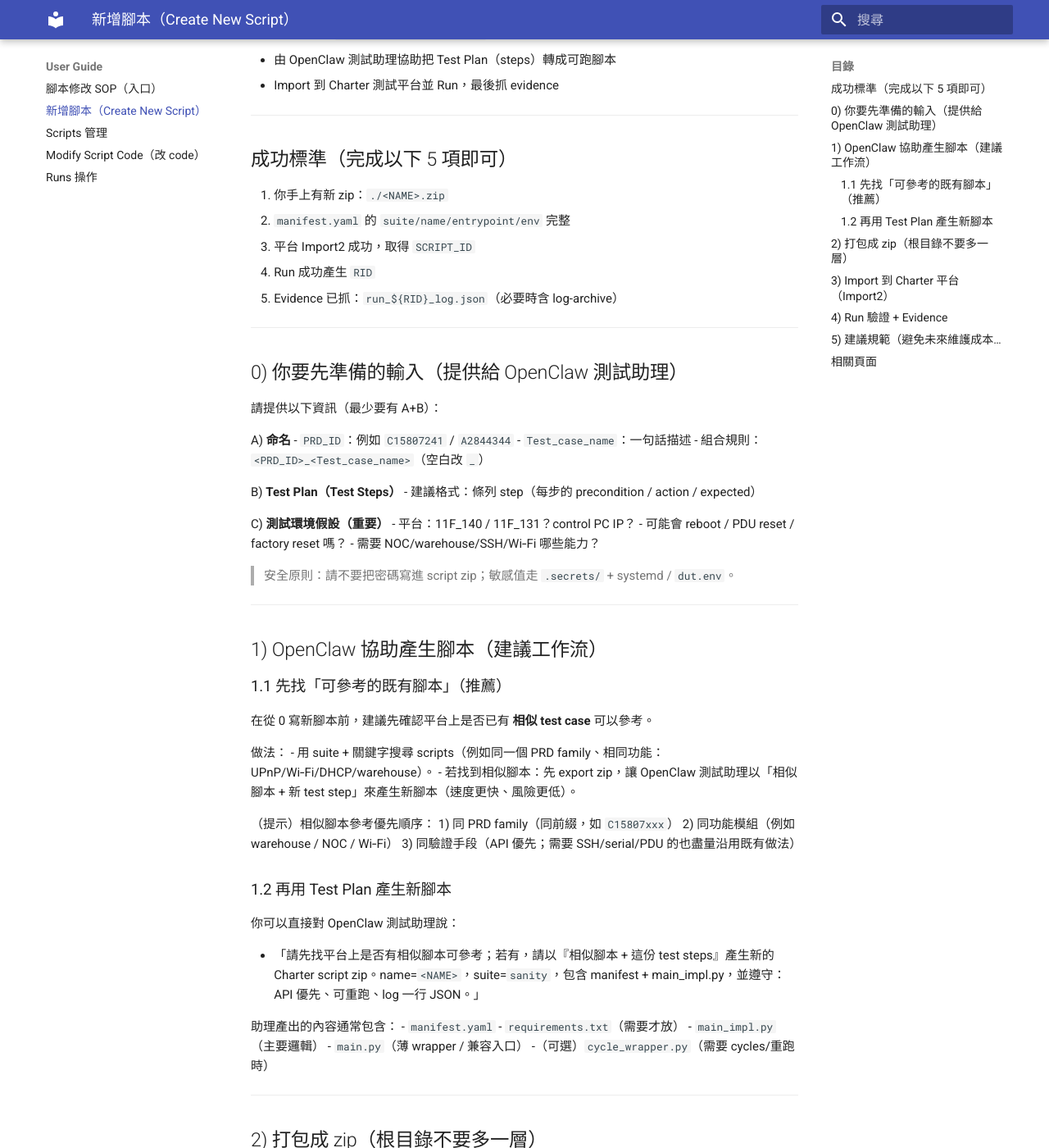
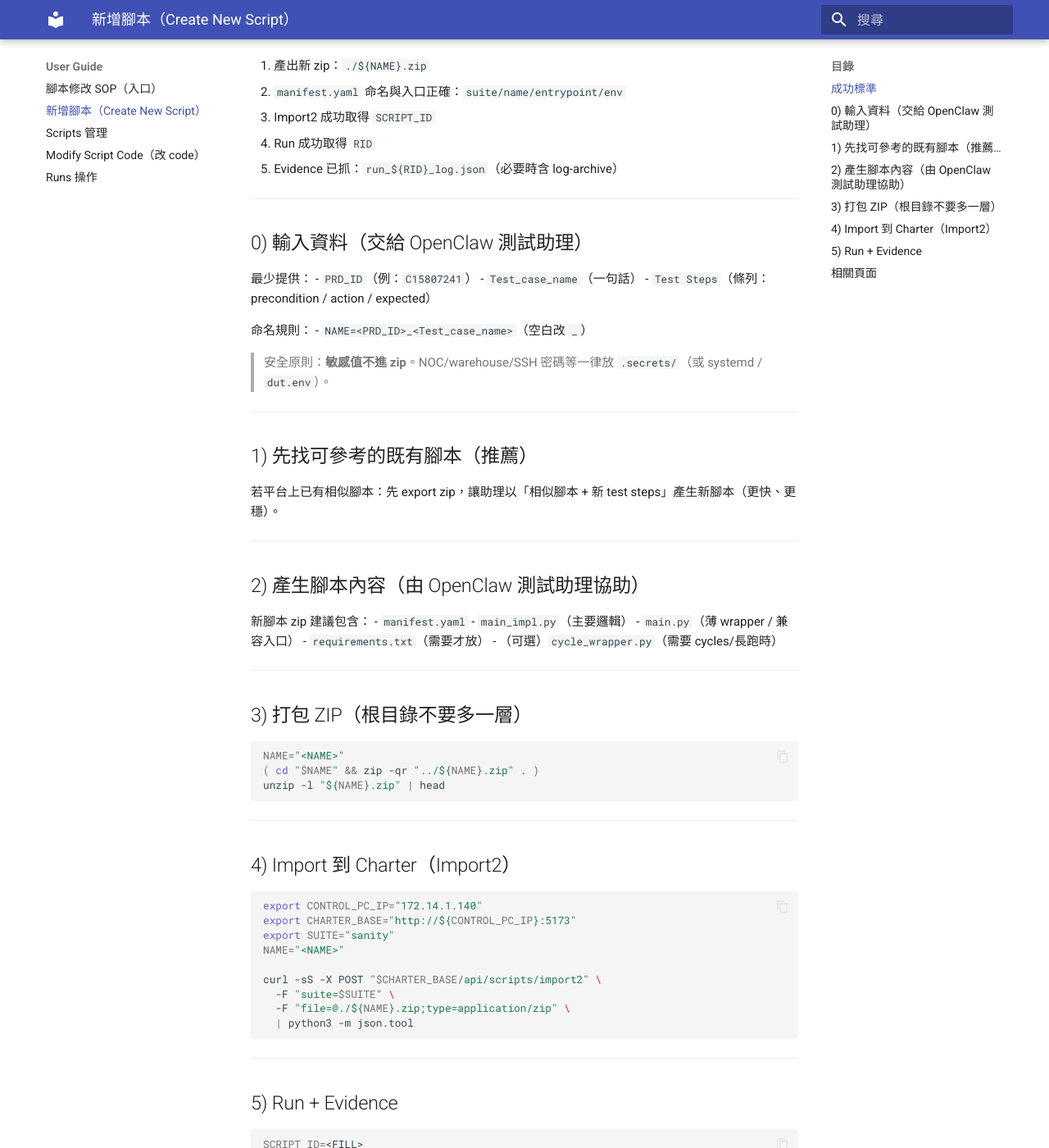
Before and after one commit to askeywifisit-ui/charter_project, an MkDocs documentation site: the page built from docs/charter_site/docs/user_guide/create_new_script.md, in a window 1280 px wide and 1400 px high, scrolled down 327 px. Shown: the whole window at 82% size. Built offline with MkDocs 1.6.1 and Material for MkDocs 9.7.7, drawn with Linux system fonts in a browser that asks for light colours; comment, search, counter and statistics services are not loaded; some of the changed text lies outside the part shown.

Commit message:
docs: simplify create new script guide (professional concise version)

````diff
--- a/docs/charter_site/docs/user_guide/create_new_script.md
+++ b/docs/charter_site/docs/user_guide/create_new_script.md
@@ -1,97 +1,61 @@
-# 新增腳本（Create New Script）— 從 Test Plan 產生 zip → Import → Run → Evidence
+# 新增腳本（Create New Script）— Test Plan → Script ZIP → Import → Run → Evidence
 
-本頁目的：當你沒有現成的 script 可以改（Modify），而是要 **從 0 產生一支新的 test case 腳本** 時，同事照著做就能完成：
-
-- 產生新的 script zip（含 `manifest.yaml` + `main.py/main_impl.py`）
-- 命名規則：`PRD_ID + Test_case_name`
-- 由 OpenClaw 測試助理協助把 Test Plan（steps）轉成可跑腳本
-- Import 到 Charter 測試平台並 Run，最後抓 evidence
+當你沒有現成 script 可改（Modify），需要 **從 0 產生新的 test case 腳本** 時，照本頁做即可。
 
 ---
 
-## 成功標準（完成以下 5 項即可）
+## 成功標準
 
-1. 你手上有新 zip：`./<NAME>.zip`
-2. `manifest.yaml` 的 `suite/name/entrypoint/env` 完整
-3. 平台 Import2 成功，取得 `SCRIPT_ID`
-4. Run 成功產生 `RID`
+1. 產出新 zip：`./${NAME}.zip`
+2. `manifest.yaml` 命名與入口正確：`suite/name/entrypoint/env`
+3. Import2 成功取得 `SCRIPT_ID`
+4. Run 成功取得 `RID`
 5. Evidence 已抓：`run_${RID}_log.json`（必要時含 log-archive）
 
 ---
 
-## 0) 你要先準備的輸入（提供給 OpenClaw 測試助理）
+## 0) 輸入資料（交給 OpenClaw 測試助理）
 
-請提供以下資訊（最少要有 A+B）：
+最少提供：
+- `PRD_ID`（例：`C15807241`）
+- `Test_case_name`（一句話）
+- `Test Steps`（條列：precondition / action / expected）
 
-A) **命名**
-- `PRD_ID`：例如 `C15807241` / `A2844344`
-- `Test_case_name`：一句話描述
-- 組合規則：`<PRD_ID>_<Test_case_name>`（空白改 `_`）
+命名規則：
+- `NAME=<PRD_ID>_<Test_case_name>`（空白改 `_`）
 
-B) **Test Plan（Test Steps）**
-- 建議格式：條列 step（每步的 precondition / action / expected）
-
-C) **測試環境假設（重要）**
-- 平台：11F_140 / 11F_131？control PC IP？
-- 可能會 reboot / PDU reset / factory reset 嗎？
-- 需要 NOC/warehouse/SSH/Wi‑Fi 哪些能力？
-
-> 安全原則：請不要把密碼寫進 script zip；敏感值走 `.secrets/` + systemd / `dut.env`。
+> 安全原則：**敏感值不進 zip**。NOC/warehouse/SSH 密碼等一律放 `.secrets/`（或 systemd / `dut.env`）。
 
 ---
 
-## 1) OpenClaw 協助產生腳本（建議工作流）
+## 1) 先找可參考的既有腳本（推薦）
 
-### 1.1 先找「可參考的既有腳本」（推薦）
-
-在從 0 寫新腳本前，建議先確認平台上是否已有 **相似 test case** 可以參考。
-
-做法：
-- 用 suite + 關鍵字搜尋 scripts（例如同一個 PRD family、相同功能：UPnP/Wi‑Fi/DHCP/warehouse）。
-- 若找到相似腳本：先 export zip，讓 OpenClaw 測試助理以「相似腳本 + 新 test step」來產生新腳本（速度更快、風險更低）。
-
-（提示）相似腳本參考優先順序：
-1) 同 PRD family（同前綴，如 `C15807xxx`）
-2) 同功能模組（例如 warehouse / NOC / Wi‑Fi）
-3) 同驗證手段（API 優先；需要 SSH/serial/PDU 的也盡量沿用既有做法）
-
-### 1.2 再用 Test Plan 產生新腳本
-
-你可以直接對 OpenClaw 測試助理說：
-
-- 「請先找平台上是否有相似腳本可參考；若有，請以『相似腳本 + 這份 test steps』產生新的 Charter script zip。name=`<NAME>`，suite=`sanity`，包含 manifest + main_impl.py，並遵守：API 優先、可重跑、log 一行 JSON。」
-
-助理產出的內容通常包含：
-- `manifest.yaml`
-- `requirements.txt`（需要才放）
-- `main_impl.py`（主要邏輯）
-- `main.py`（薄 wrapper / 兼容入口）
--（可選）`cycle_wrapper.py`（需要 cycles/重跑時）
+若平台上已有相似腳本：先 export zip，讓助理以「相似腳本 + 新 test steps」產生新腳本（更快、更穩）。
 
 ---
 
-## 2) 打包成 zip（根目錄不要多一層）
+## 2) 產生腳本內容（由 OpenClaw 測試助理協助）
 
-目錄結構（範例）：
-```text
-<NAME>/
-  manifest.yaml
-  requirements.txt
-  main.py
-  main_impl.py
-```
+新腳本 zip 建議包含：
+- `manifest.yaml`
+- `main_impl.py`（主要邏輯）
+- `main.py`（薄 wrapper / 兼容入口）
+- `requirements.txt`（需要才放）
+- （可選）`cycle_wrapper.py`（需要 cycles/長跑時）
 
-打包：
+---
+
+## 3) 打包 ZIP（根目錄不要多一層）
+
 ```bash
 NAME="<NAME>"
 ( cd "$NAME" && zip -qr "../${NAME}.zip" . )
-
 unzip -l "${NAME}.zip" | head
 ```
 
 ---
 
-## 3) Import 到 Charter 平台（Import2）
+## 4) Import 到 Charter（Import2）
 
 ```bash
 export CONTROL_PC_IP="172.14.1.140"
@@ -105,22 +69,16 @@
   | python3 -m json.tool
 ```
 
-把回應裡的 `id` 記下來（即 `SCRIPT_ID`）。
-
 ---
 
-## 4) Run 驗證 + Evidence
+## 5) Run + Evidence
 
 ```bash
 SCRIPT_ID=<FILL>
 
-# Run
 curl -sS -X POST "$CHARTER_BASE/api/scripts/$SCRIPT_ID/run" | python3 -m json.tool
-
-# 把 run_id 記下來
 RID=<RUN_ID>
 
-# Evidence
 curl -sS "$CHARTER_BASE/api/runs/$RID/log" > run_${RID}_log.json
 ls -lh run_${RID}_log.json
 
@@ -131,17 +89,8 @@
 
 ---
 
-## 5) 建議規範（避免未來維護成本）
-
-- **API 優先**：能用 `/api/...` 就不要用 UI 操作。
-- **敏感值不進 zip**：NOC/warehouse/SSH password 都放 `.secrets/` 或 `dut.env`。
-- **Log 可讀**：建議一行 JSON（jlog），方便從 run log 快速摘要 PASS/FAIL。
-- **可重跑**：加 retry/backoff、明確 timeout；避免只靠 sleep。
-
----
-
 ## 相關頁面
 
-- Modify Script Code（改現成腳本）：[Modify Script Code](modify_script_code.md)
-- Scripts 管理（Import/Export/Delete）：[Scripts 管理](scripts.md)
-- 腳本修改 SOP（入口，一條龍）：[腳本修改 SOP（入口）](script_change_sop.md)
+- [Modify Script Code](modify_script_code.md)
+- [Scripts 管理](scripts.md)
+- [腳本修改 SOP（入口）](script_change_sop.md)
````
